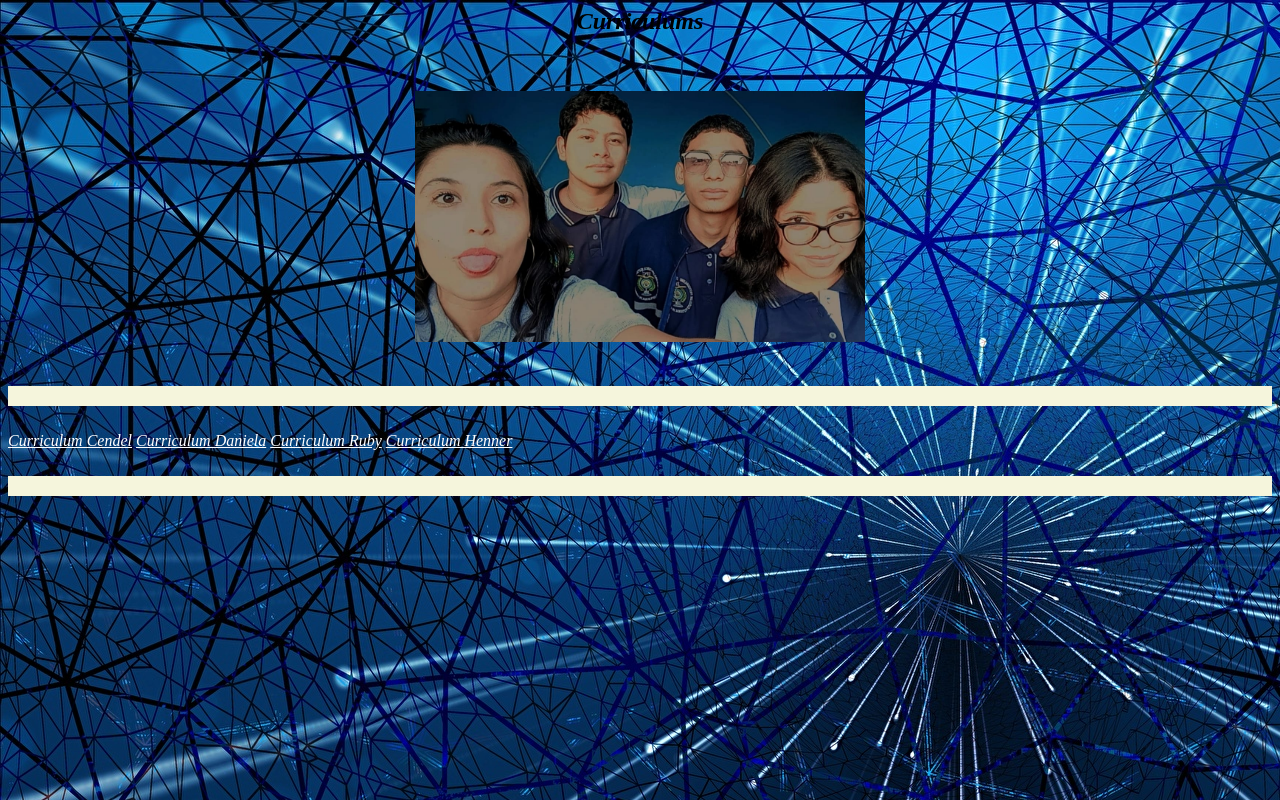
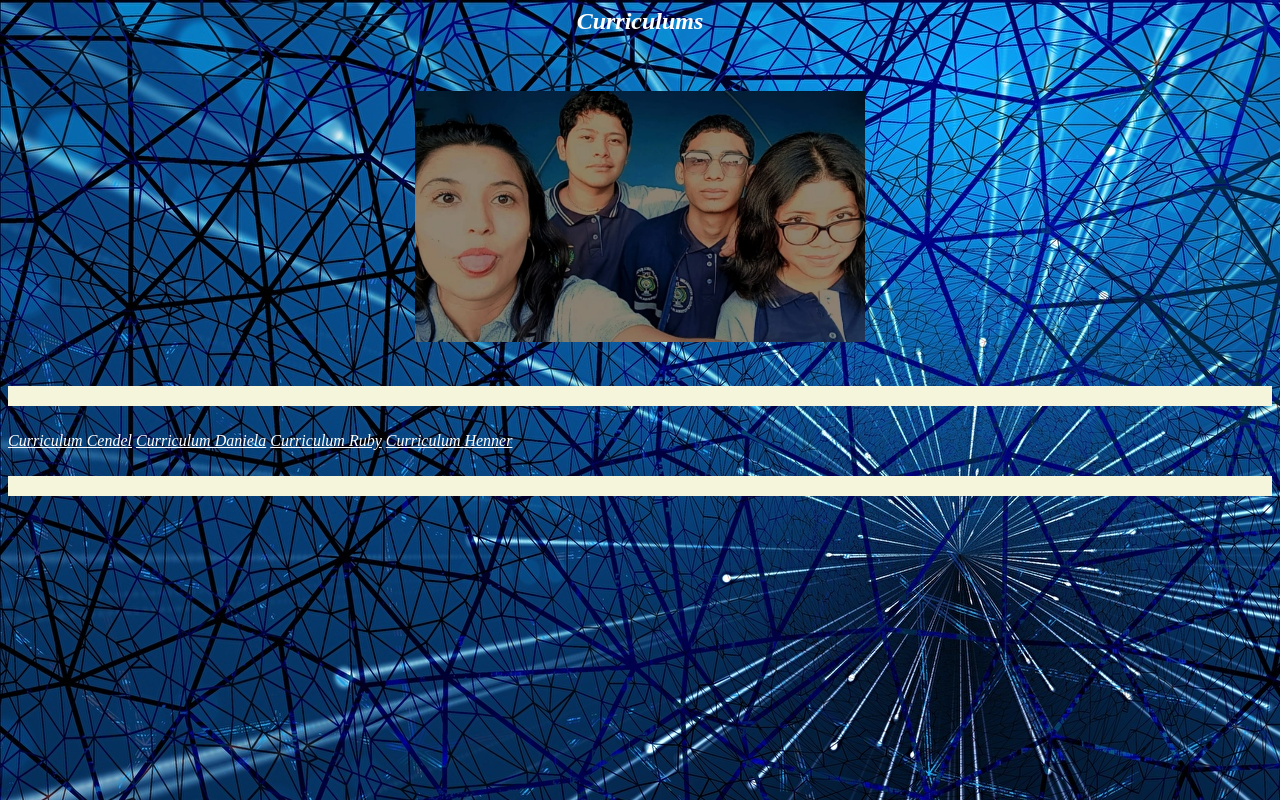
Before and after one commit to CendelValle/grupoprogra, a plain HTML site: page index.html in a window 1280 px wide. Drawn offline with Linux system fonts and the light colour scheme.

Commit message:
Update index.html

```diff
--- a/index.html
+++ b/index.html
@@ -3,7 +3,7 @@
 <title>Curriculum</title>
 </head>
 
-<header align ="center"><i><h2>Curriculums</h2></header>
+<header align ="center"><i><h2><font color="white">Curriculums </font></h2></header>
     <body background="img/fondo/fondo 2.jpg" alink="yellow" vlink="white" link="white">
         <br><br>
 
```
